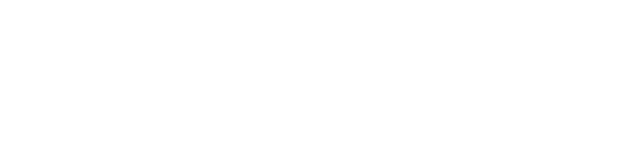
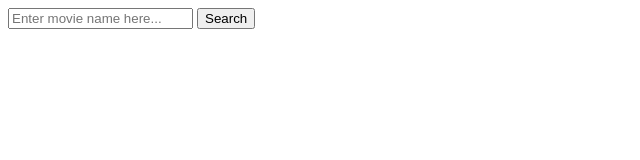
Before and after one commit to sidharthpatel/Movie-Guide-App, a plain HTML site: page index.html in a window 1280 px wide. Shown: the whole page, without its empty margins (0-640 px from the left). Drawn offline with Linux system fonts and the light colour scheme.

```diff
--- a/index.html
+++ b/index.html
@@ -7,6 +7,20 @@
 		<title>Movie Guide App</title>
 	</head>
 	<body>
+		<div class="container">
+			<div class="search-container">
+				<input
+					type="text"
+					id="movie-name"
+					placeholder="Enter movie name here..."
+					value=""
+				/>
+				<button id="search-btn">Search</button>
+			</div>
+			<div id="result"></div>
+		</div>
+
+		<script src="key.js"></script>
 		<script src="script.js"></script>
 	</body>
 </html>
```
Also changed, not shown: star-icon.svg (added).
